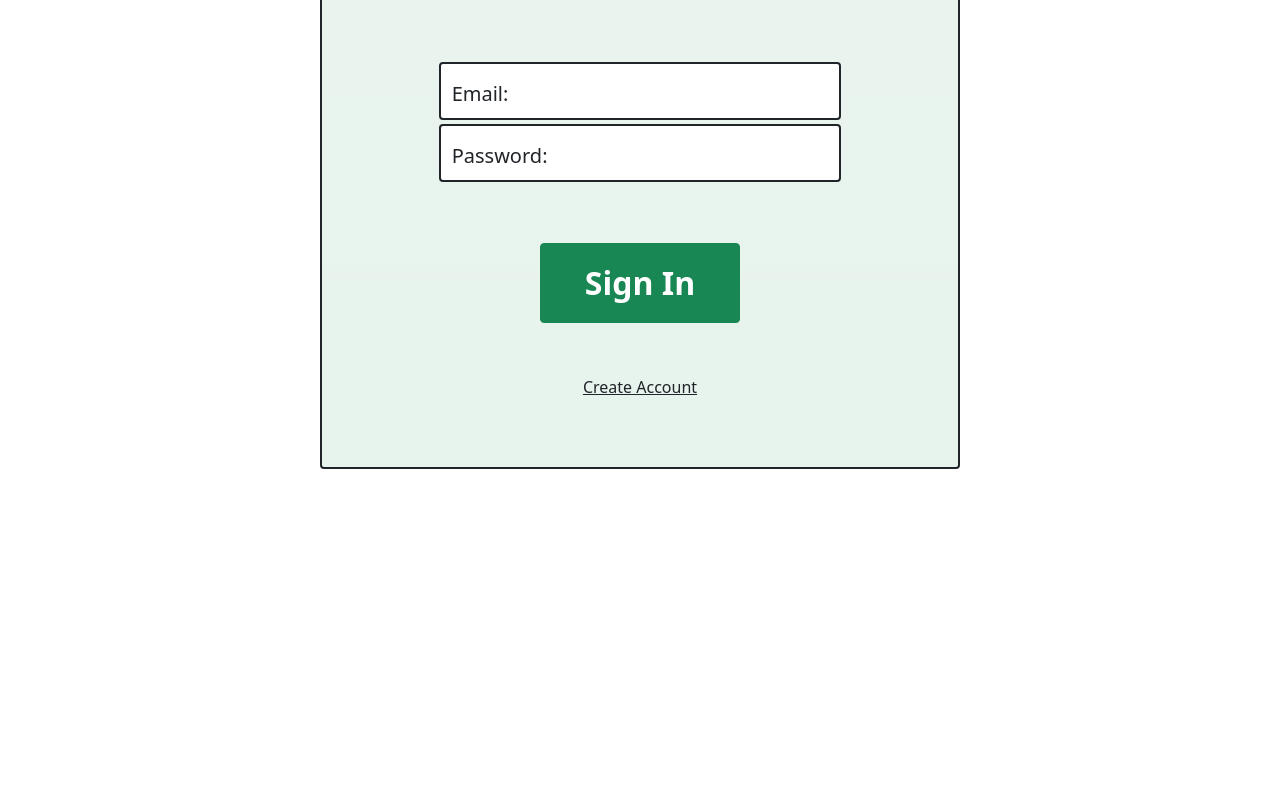
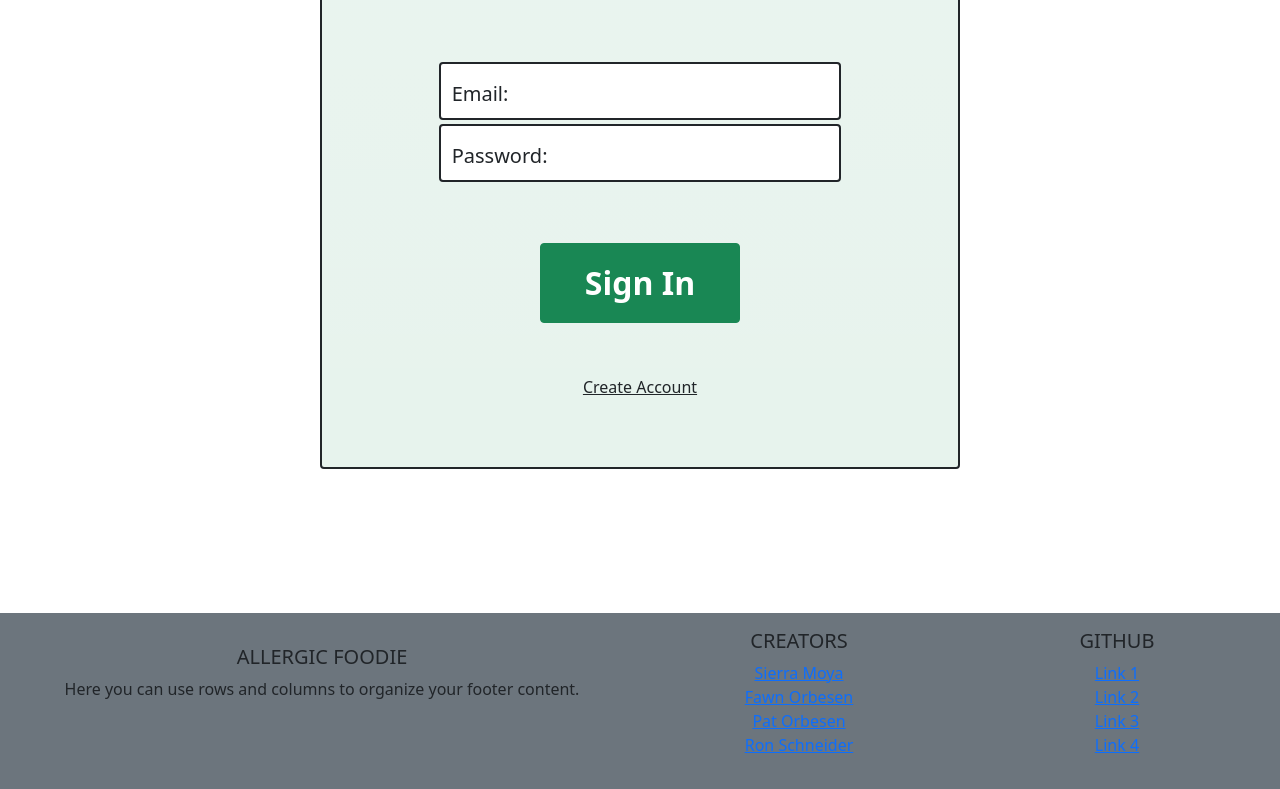
Before and after one commit to food-allergy-project/food-allergy-project, a React (Create React App) app in the folder frontend/: page /sign-in in a window 1280 px wide. Shown: the part 537-1326 px from the top of the page. Before the commit the page ends 1150 px from the top, so only its background shows below. Built offline with nearby package versions, Linux system fonts and the light colour scheme.

Commit message:
finishing up footer

```diff
--- a/frontend/src/ui/App.js
+++ b/frontend/src/ui/App.js
@@ -8,6 +8,7 @@ import {SignIn} from "./SignIn";
 import {RecipePage} from './RecipePage'
 import {NavBar} from './shared/components/NavBar'
 import "./App.css"
+import {Footer} from "./shared/components/Footer";
 
 export const App = () => (
     <>
@@ -22,6 +23,7 @@ export const App = () => (
                 <Route path='/sign-in' element={<SignIn />} />
 
             </Routes>
+            <Footer/>
         </BrowserRouter>
 
     </>
--- /dev/null
+++ b/frontend/src/ui/shared/components/Footer.js
@@ -0,0 +1,42 @@
+import React from "react";
+
+
+
+
+export function Footer() {
+    return (
+        <>
+            <div className="container-fluid text-center text-md-left bg-secondary p-3">
+                <div className="row">
+                    <div className="col-md-6 mt-md-0 mt-3 p-3">
+                        <h5 className="text-uppercase">Allergic Foodie</h5>
+                        <p>Here you can use rows and columns to organize your footer content.</p>
+                    </div>
+
+                    <hr className="clearfix w-100 d-md-none pb-0"/>
+
+                    <div className="col-md-3 mb-md-0 mb-3">
+                        <h5 className="text-uppercase">Creators</h5>
+                        <ul className="list-unstyled">
+                            <li><a href="https://www.linkedin.com/in/sierra-moya/">Sierra Moya</a></li>
+                            <li><a href="https://www.linkedin.com/in/thanthip-siriwet-orbesen/">Fawn Orbesen</a></li>
+                            <li><a href="https://www.linkedin.com/in/patiphan-orbesen-923631235/">Pat Orbesen</a></li>
+                            <li><a href="https://www.linkedin.com/in/ron-schneider-671961234/">Ron Schneider</a></li>
+                        </ul>
+                    </div>
+
+                    <div className="col-md-3 mb-md-0 mb-3">
+                        <h5 className="text-uppercase">Github</h5>
+                        <ul className="list-unstyled">
+                            <li><a href="#!">Link 1</a></li>
+                            <li><a href="#!">Link 2</a></li>
+                            <li><a href="#!">Link 3</a></li>
+                            <li><a href="#!">Link 4</a></li>
+                        </ul>
+                    </div>
+                </div>
+            </div>
+
+        </>
+    )
+}
```
